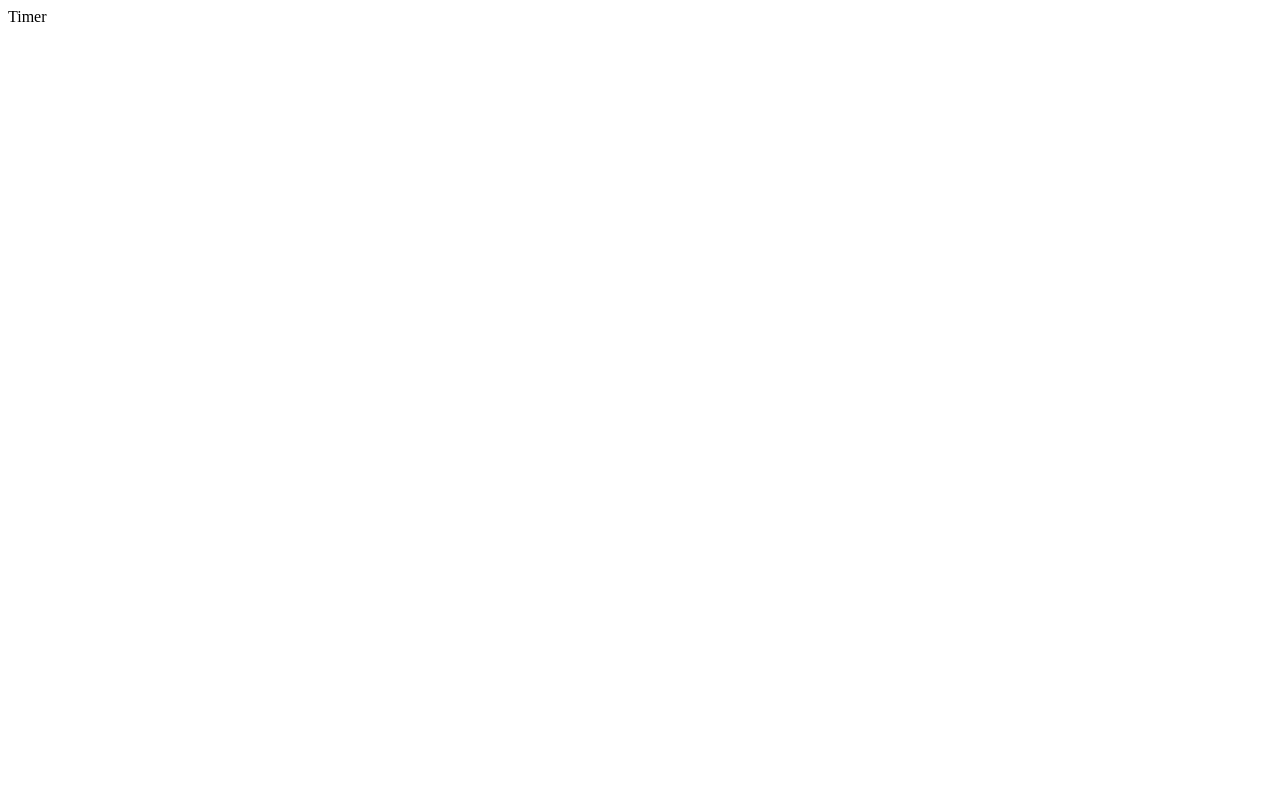
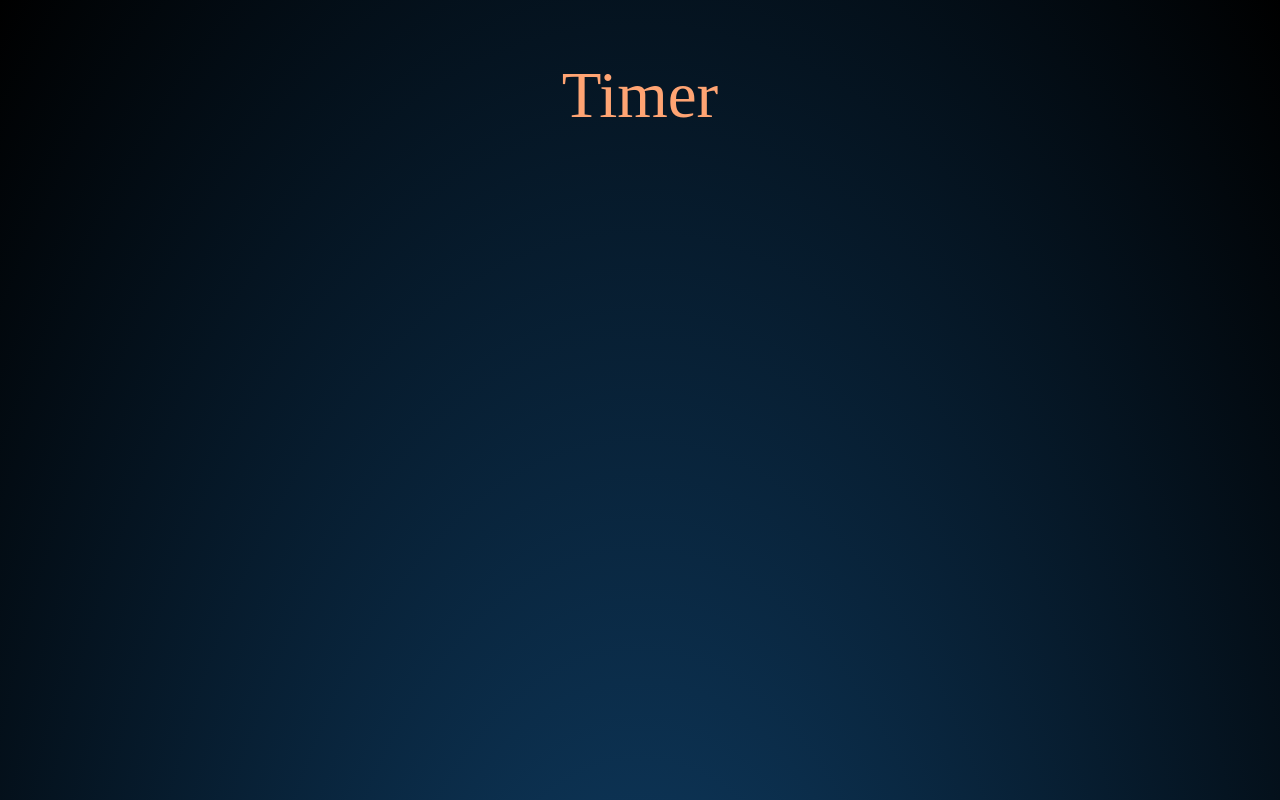
Before and after one commit to Valentina-2608/Timer_1, a plain HTML site: page index.html in a window 1280 px wide. Shown: the top 800 px of the page. Drawn offline with Linux system fonts and the light colour scheme.

Commit message:
Add styles for body, block main and block caption

```diff
--- a/css/style.css
+++ b/css/style.css
@@ -1 +1,26 @@
 /* Styles */
+
+body {
+    height: 300vh;
+    background: radial-gradient(#10416b, black);
+  }
+
+
+.main{
+    width:1000px;
+    height:1000px;
+    margin:0 auto;
+    position:relative;
+}
+
+
+.caption{
+    width:500px;
+    height:100px;
+    position: absolute;
+    top:50px;
+    left:250px;
+    text-align: center;
+    color:#FFA473;
+    font-size:65px;
+}
```
